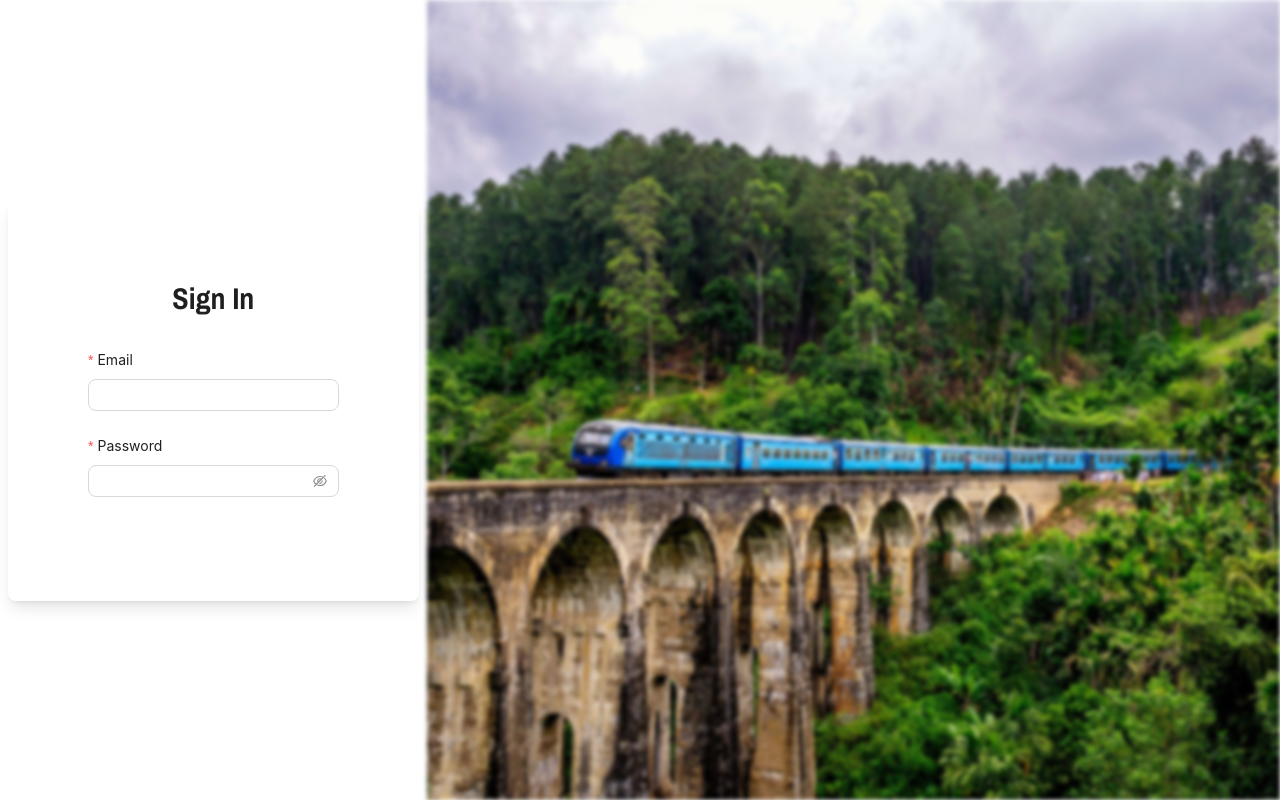
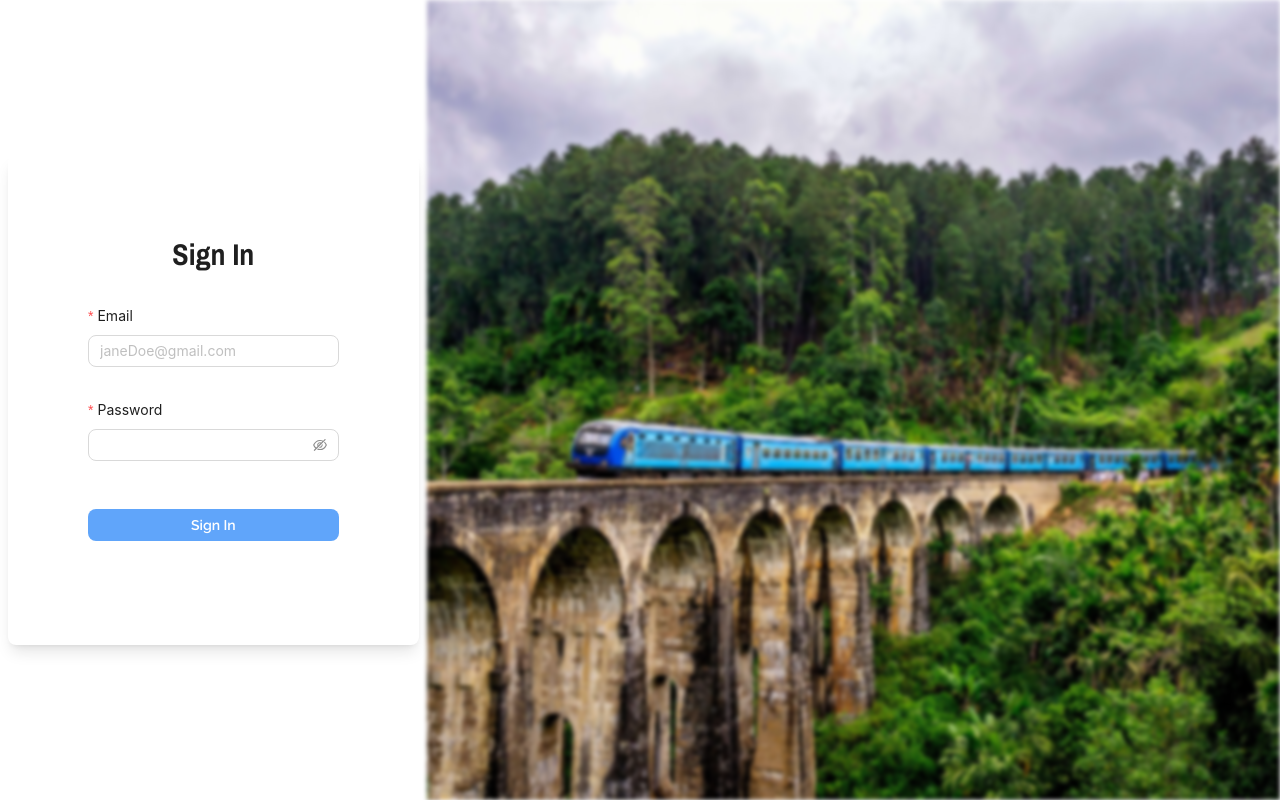
Before and after one commit to Nekromenzer/train-ticket-booking, a React (Vite) app: page /login in a window 1280 px wide. Built offline with nearby package versions, Linux system fonts and the light colour scheme.

Commit message:
form refactor

```diff
--- a/src/components/CommonForm.jsx
+++ b/src/components/CommonForm.jsx
@@ -1,10 +1,24 @@
 import { Form, Input } from 'antd'
+import CommonBtn from './CommonBtn'
 
 const CommonForm = props => {
-  const { fields, name, layout = 'vertical', className, type } = props
+  const {
+    fields,
+    name,
+    layout = 'vertical',
+    className,
+    type,
+    signInText,
+    signUpText,
+    formBtnText
+  } = props
 
-  const renderInput = fieldType => {
-    return fieldType === 'password' ? <Input.Password /> : <Input />
+  const renderInput = (fieldType, placeholder) => {
+    return fieldType === 'password' ? (
+      <Input.Password placeholder={placeholder} className='font-raleway' />
+    ) : (
+      <Input placeholder={placeholder} className='font-raleway' />
+    )
   }
 
   const renderItemsInArray = () => {
@@ -17,14 +31,29 @@ const CommonForm = props => {
       label={item.label}
       name={item.name}
       rules={item.rules}
+      hasFeedback={item.hasFeedback}
+      className='font-raleway my-8'
     >
-      {renderInput(item.type)}
+      {renderInput(item.type, item.placeholder)}
     </Form.Item>
   ))
 
   return (
     <Form name={name} layout={layout} className={className}>
       {formItems}
+      <Form.Item>
+        <CommonBtn
+          type='primary'
+          htmlType='submit'
+          classNames='w-full mt-4 bg-blue-400 font-bold'
+        >
+          {name === 'login'
+            ? type === 'signIn'
+              ? signInText
+              : signUpText
+            : formBtnText}
+        </CommonBtn>
+      </Form.Item>
     </Form>
   )
 }
```
